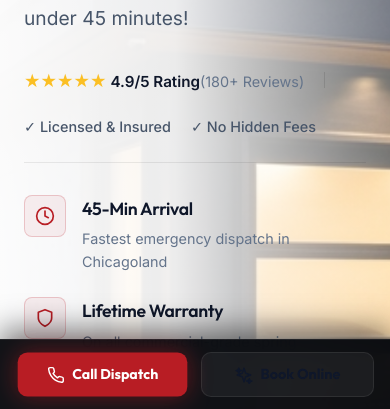
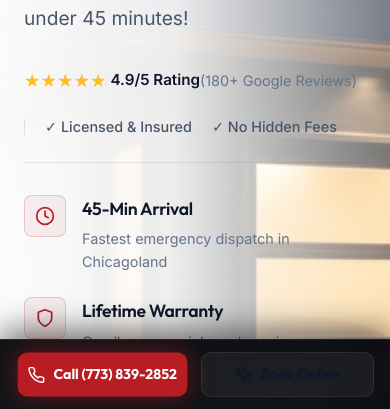
Before and after one commit to chowanza/IDO-garage, a Next.js app: page / in a window 390 px wide. Shown: the part 435-844 px from the top of the page. Built offline with nearby package versions, Linux system fonts and the light colour scheme.

Commit message:
feat: integrate Google Maps/Business profile links in Hero/Footer, and add phone number to mobile floating CTA button

```diff
--- a/components/Footer.module.css
+++ b/components/Footer.module.css
@@ -60,10 +60,16 @@
   margin-bottom: 1rem;
 }
 
-.address {
+.addressLink {
   font-size: 0.9rem;
   color: var(--text-primary);
   font-weight: 500;
+  text-decoration: none;
+  transition: color 0.2s ease;
+}
+
+.addressLink:hover {
+  color: var(--primary);
 }
 
 .columnTitle {
--- a/components/Footer.tsx
+++ b/components/Footer.tsx
@@ -23,9 +23,14 @@ export default function Footer() {
           <p className={styles.description}>
             Residential and commercial garage door services, spring repair, and opener installation. Serving Chicago and suburbs 24/7.
           </p>
-          <p className={styles.address}>
+          <a
+            href="https://maps.app.goo.gl/mYnmHA8GqxmoZ4qUA"
+            target="_blank"
+            rel="noopener noreferrer"
+            className={styles.addressLink}
+          >
             📍 6200 N Francisco Ave, Chicago, IL 60659
-          </p>
+          </a>
         </div>
 
         {/* Links Column */}
--- a/components/Hero.module.css
+++ b/components/Hero.module.css
@@ -113,6 +113,22 @@
   margin-bottom: 3rem;
   border-bottom: 1px solid rgba(0, 0, 0, 0.08);
   padding-bottom: 2rem;
+}
+
+.trustItemLink {
+  text-decoration: none;
+  transition: transform 0.25s ease, opacity 0.2s ease;
+  display: inline-block;
+}
+
+.trustItemLink:hover {
+  opacity: 0.85;
+  transform: translateY(-1px);
+}
+
+.trustItem {
+  display: flex;
+  align-items: center;
 }
 
 .stars {
--- a/components/Hero.tsx
+++ b/components/Hero.tsx
@@ -41,11 +41,18 @@ export default function Hero() {
             </p>
 
             <div className={styles.trustBadges}>
-              <div className={styles.trustItem}>
-                <span className={styles.stars}>★★★★★</span>
-                <span className={styles.ratingVal}>4.9/5 Rating</span>
-                <span className={styles.reviewsCount}>(180+ Reviews)</span>
-              </div>
+              <a
+                href="https://maps.app.goo.gl/mYnmHA8GqxmoZ4qUA"
+                target="_blank"
+                rel="noopener noreferrer"
+                className={styles.trustItemLink}
+              >
+                <div className={styles.trustItem}>
+                  <span className={styles.stars}>★★★★★</span>
+                  <span className={styles.ratingVal}>4.9/5 Rating</span>
+                  <span className={styles.reviewsCount}>(180+ Google Reviews)</span>
+                </div>
+              </a>
               <div className={styles.divider}></div>
               <div className={styles.trustTag}>✓ Licensed & Insured</div>
               <div className={styles.trustTag}>✓ No Hidden Fees</div>
--- a/components/MobileDispatchBar.tsx
+++ b/components/MobileDispatchBar.tsx
@@ -10,7 +10,7 @@ export default function MobileDispatchBar() {
       {/* Call Dispatch Button */}
       <a href="tel:+17738392852" className={`${styles.btn} ${styles.btnPrimary}`}>
         <Phone size={18} />
-        <span>Call Dispatch</span>
+        <span>Call (773) 839-2852</span>
       </a>
 
       {/* Book Online Button */}
```
